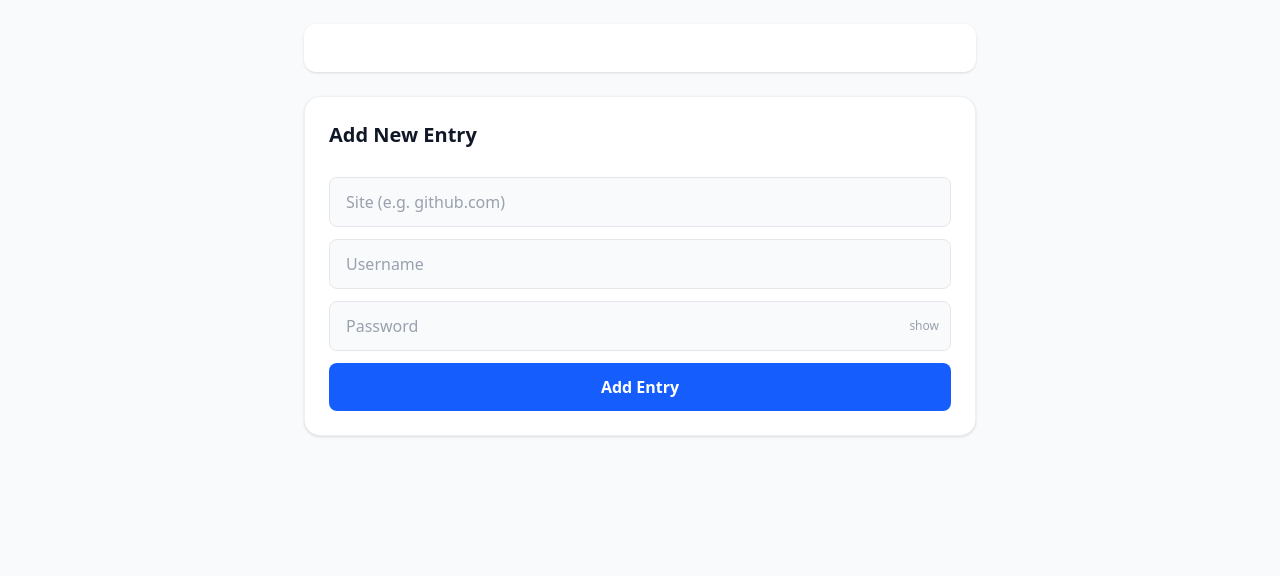
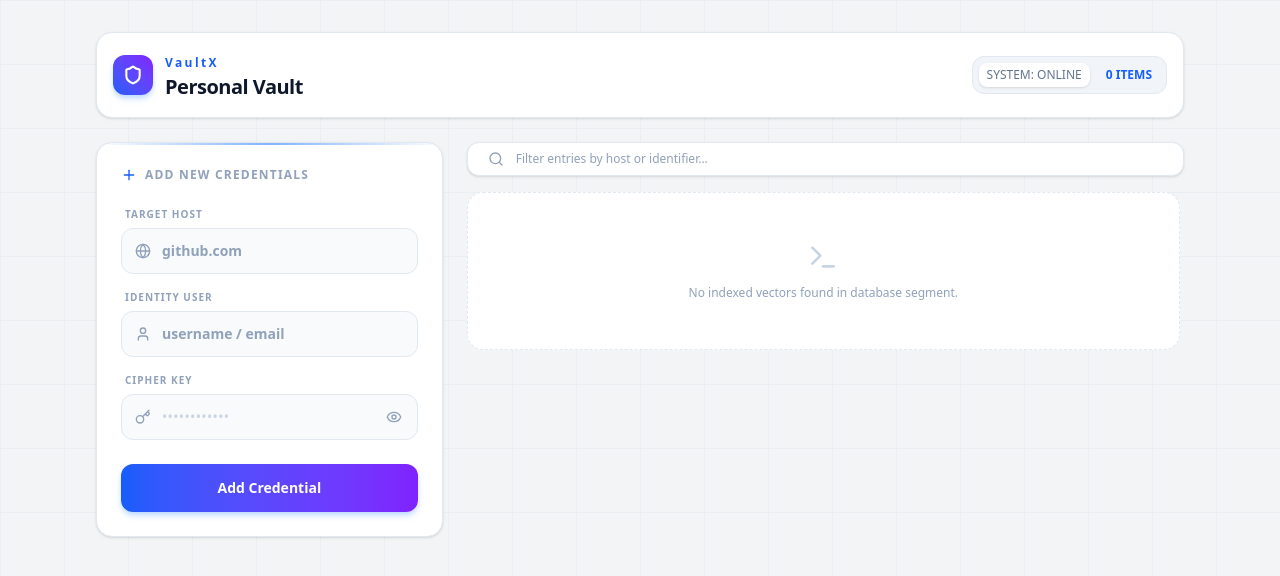
Before and after one commit to afnank16/Password-Manager, a React (Vite) app: page / in a window 1280 px wide. Both pictures are taken after typing "Sample", "Sample123", "Sample123" into the empty fields and a click on the button "Create Vault". Shown: the top 576 px of the page. Built offline with nearby package versions, Linux system fonts and the light colour scheme.

Commit message:
style: enhance VaultList component with new UI elements and improved layout

```diff
--- a/src/components/VaultList.jsx
+++ b/src/components/VaultList.jsx
@@ -1,12 +1,15 @@
 import { useState } from "react";
 import { addPasswordEntry, removeEntry, loadAllEntries, editPasswordEntry } from "../db/vault";
 import { saveEntry, getAllEntries, deleteEntry, getMeta, setMeta, updateEntry } from "../db/db";
+import { Shield, Key, User, Globe, Eye, EyeOff, Copy, Check, Edit2, Trash2, Plus, Terminal, Search } from "lucide-react";
 
 
 function VaultList({ vaultKey, entries, setEntries, vaultId, vaultName }) {
   const [editingId, setEditingId] = useState(null);
   const [editFields, setEditFields] = useState({ site: "", username: "", password: "" });
   const [site, setSite] = useState("");
+  const [deleteId, setDeleteId] = useState(null);
+  const [openDeleteModal, setOpenDeleteModal] = useState(false);
   const [username, setUsername] = useState("");
   const [password, setPassword] = useState("");
   const [visibleIds, setVisibleIds] = useState([]);
@@ -58,161 +61,270 @@ async function handleEdit() {
     setEditFields({ site: entry.site, username: entry.username, password: entry.password });
   }
 
+
   return (
-    <div className="min-h-screen bg-gray-50 text-white p-6">
-      <div className="max-w-2xl mx-auto flex flex-col gap-6">
-        <header className=" rounded-xl w-full bg-white p-4 shadow-sm flex items-center justify-center">
-          <h1 className="text-3xl font-bold my-2 text-slate-900 text-center">{vaultName}</h1>
+   <div className="min-h-screen bg-[#d2d8eb] bg-gray-100 text-slate-800 antialiased selection:bg-blue-100 overflow-x-hidden">
+      {/* Subtle Engineering Grid Overlay */}
+      <div className="absolute inset-0 bg-[linear-gradient(to_right,#e2e8f080_1px,transparent_1px),linear-gradient(to_bottom,#e2e8f080_1px,transparent_1px)] bg-[size:4rem_4rem] pointer-events-none" />
+
+      <div className="max-w-6xl mx-auto p-4 md:p-8 relative z-10">
+
+        {/* --- DESKTOP APPLICATION CONTROLS BAR --- */}
+        <header className="mb-6 bg-white border border-slate-200 shadow-sm rounded-2xl p-4 flex flex-col sm:flex-row items-center justify-between gap-4">
+          <div className="flex items-center gap-3">
+            <div className="w-10 h-10 rounded-xl bg-gradient-to-tr from-blue-600 to-violet-600 flex items-center justify-center shadow-md shadow-blue-200">
+              <Shield className="w-5 h-5 text-white" strokeWidth={2.5} />
+            </div>
+            <div>
+              <span className="text-[12px] font-black  tracking-[0.2em] text-blue-600">VaultX</span>
+              <h1 className="text-xl font-black tracking-tight text-slate-900">{vaultName || "Personal Vault"}</h1>
+            </div>
+          </div>
+
+          {/* Action Header Stats */}
+          <div className="flex items-center gap-2 bg-slate-100 border border-slate-200 rounded-xl p-1.5 text-xs">
+            <span className="px-2 py-1 bg-white rounded-lg text-slate-500 shadow-sm">SYSTEM: ONLINE</span>
+            <span className="px-2 py-1 text-blue-600 font-bold">{filtered?.length || 0} ITEMS</span>
+          </div>
         </header>
 
+        {/* --- MAIN DESKTOP GRID --- */}
+        <div className="grid lg:grid-cols-12 gap-6 items-start">
 
-        {/* Add Entry Form */}
-        <div className="bg-white p-6 rounded-2xl flex flex-col gap-3 shadow-sm border border-gray-200/60">
-          <h2 className="text-xl font-semibold text-gray-900 mb-4">Add New Entry</h2>
+          {/* LEFT COLUMN: CONTROL PANEL & FORM (4 Cols) */}
+          <div className="lg:col-span-4 space-y-6">
+            <div className="bg-white border border-slate-200 rounded-2xl p-6 shadow-sm relative overflow-hidden">
+              <div className="absolute top-0 left-0 w-full h-[2px] bg-gradient-to-r from-transparent via-blue-500 to-transparent opacity-60" />
+
+              <div className="flex items-center gap-2 mb-6">
+                <Plus className="w-4 h-4 text-blue-600" />
+                <h2 className="text-xs font-black uppercase tracking-widest text-slate-400">Add New Credentials</h2>
+              </div>
+
+              <div className="space-y-4">
+                <div className="space-y-1.5">
+                  <label className="text-[10px] font-bold uppercase tracking-widest text-slate-400 block ml-1">Target Host</label>
+                  <div className="relative">
+                    <Globe className="absolute left-3.5 top-1/2 -translate-y-1/2 w-4 h-4 text-slate-400" />
                     <input
                       type="text"
-            placeholder="Site (e.g. github.com)"
+                      placeholder="github.com"
                       value={site}
                       onChange={(e) => setSite(e.target.value)}
-            className="bg-gray-50 text-gray-900 placeholder:text-gray-400 border border-gray-200 rounded-lg px-4 py-3 outline-none focus:ring-2 focus:ring-blue-500"
+                      className="w-full bg-slate-50 text-slate-900 placeholder:text-slate-400 border border-slate-200 rounded-xl pl-10 pr-4 py-3 text-sm font-semibold focus:bg-white focus:border-blue-500 focus:ring-4 focus:ring-blue-500/5 outline-none transition-all"
                     />
+                  </div>
+                </div>
+
+                <div className="space-y-1.5">
+                  <label className="text-[10px] font-bold uppercase tracking-widest text-slate-400 block ml-1">Identity User</label>
+                  <div className="relative">
+                    <User className="absolute left-3.5 top-1/2 -translate-y-1/2 w-4 h-4 text-slate-400" />
                     <input
                       type="text"
-            placeholder="Username"
+                      placeholder="username / email"
                       value={username}
                       onChange={(e) => setUsername(e.target.value)}
-            className="bg-gray-50 text-gray-900 placeholder:text-gray-400 border border-gray-200 rounded-lg px-4 py-3 outline-none focus:ring-2 focus:ring-blue-500"
+                      className="w-full bg-slate-50 text-slate-900 placeholder:text-slate-400 border border-slate-200 rounded-xl pl-10 pr-4 py-3 text-sm font-semibold focus:bg-white focus:border-blue-500 focus:ring-4 focus:ring-blue-500/5 outline-none transition-all"
                     />
+                  </div>
+                </div>
+
+                <div className="space-y-1.5">
+                  <label className="text-[10px] font-bold uppercase tracking-widest text-slate-400 block ml-1">Cipher Key</label>
                   <div className="relative">
+                    <Key className="absolute left-3.5 top-1/2 -translate-y-1/2 w-4 h-4 text-slate-400" />
                     <input
                       type={showNewPassword ? "text" : "password"}
-              placeholder="Password"
+                      placeholder="••••••••••••"
                       value={password}
                       onChange={(e) => setPassword(e.target.value)}
-              className="bg-gray-50 text-gray-900 placeholder:text-gray-400 border border-gray-200 rounded-lg px-4 py-3 outline-none focus:ring-2 focus:ring-blue-500 w-full"
+                      className="w-full bg-slate-50 text-slate-900 placeholder:text-slate-300 border border-slate-200 rounded-xl pl-10 pr-12 py-3 text-sm focus:bg-white focus:border-blue-500 focus:ring-4 focus:ring-blue-500/5 outline-none transition-all tracking-wide"
                     />
-            <button onClick={() => setShowNewPassword(p => !p)}
-              className="absolute right-3 top-1/2 -translate-y-1/2 text-gray-400 hover:text-gray-600 text-xs cursor-pointer bg-transparent border-none">
-              {showNewPassword ? "hide" : "show"}
-            </button>
-          </div>
                     <button
-            onClick={handleAdd}
-            disabled={loading}
-            className="bg-blue-600 hover:bg-blue-700 font-semibold py-3 rounded-lg transition"
+                      onClick={() => setShowNewPassword(p => !p)}
+                      type="button"
+                      className="absolute right-3 top-1/2 -translate-y-1/2 p-1 text-slate-400 hover:text-slate-600 transition rounded-md"
                     >
-            {loading ? "Saving..." : "Add Entry"}
-          </button>
-        </div>
-
-        {/* Entries List */}
-        <div className="flex flex-col gap-3">
-
-          {filtered.map(entry => (
-            <div
-              key={entry.id}
-              className="bg-white border border-gray-100 rounded-2xl p-5 shadow-sm hover:border-gray-200 transition"
-            >
-              {editingId === entry.id ? (
-                /* EDIT MODE UI */
-                <div className="flex flex-col gap-3">
-                  <div className="grid grid-cols-1 sm:grid-cols-3 gap-3">
-                    <input
-                      className="w-full bg-gray-50 text-gray-900 placeholder-gray-400 border border-gray-200 rounded-xl px-4 py-2.5 text-sm outline-none transition focus:border-blue-500 focus:ring-4 focus:ring-blue-100"
-                      value={editFields.site}
-                      onChange={e => setEditFields(p => ({ ...p, site: e.target.value }))}
-                      placeholder="Site"
-                    />
-                    <input
-                      className="w-full bg-gray-50 text-gray-900 placeholder-gray-400 border border-gray-200 rounded-xl px-4 py-2.5 text-sm outline-none transition focus:border-blue-500 focus:ring-4 focus:ring-blue-100"
-                      value={editFields.username}
-                      onChange={e => setEditFields(p => ({ ...p, username: e.target.value }))}
-                      placeholder="Username"
-                    />
-                    <div className="relative">
-                      <input
-                        type={showEditPassword ? "text" : "password"}
-                        className="w-full bg-gray-50 text-gray-900 placeholder-gray-400 border border-gray-200 rounded-xl px-4 py-2.5 text-sm outline-none transition focus:border-blue-500 focus:ring-4 focus:ring-blue-100"
-                        value={editFields.password}
-                        onChange={e => setEditFields(p => ({ ...p, password: e.target.value }))}
-                        placeholder="Password"
-                      />
-                      <button onClick={() => setShowEditPassword(p => !p)}
-                        className="absolute right-3 top-1/2 -translate-y-1/2 text-gray-400 hover:text-gray-600 text-xs cursor-pointer bg-transparent border-none">
-                        {showEditPassword ? "hide" : "show"}
+                      {showNewPassword ? <EyeOff className="w-4 h-4" /> : <Eye className="w-4 h-4" />}
                     </button>
                   </div>
                 </div>
 
-                  <div className="flex gap-2 sm:self-end">
+                <button
+                  onClick={handleAdd}
+                  disabled={loading}
+                  className="w-full mt-2 bg-gradient-to-r from-blue-600 to-violet-600 hover:from-blue-500 hover:to-violet-500 text-white font-bold text-sm py-3.5 rounded-xl transition-all active:scale-[0.99] shadow-md shadow-blue-200 disabled:opacity-50"
+                >
+                  {loading ? "Encrypting Asset..." : "Add Credential"}
+                </button>
+              </div>
+            </div>
+          </div>
+
+          {/* RIGHT COLUMN: INTERACTIVE DATA MATRIX (8 Cols) */}
+          <div className="lg:col-span-8 space-y-4">
+
+            {/* Embedded Sub-Navbar search utility */}
+            <div className="bg-white border border-slate-200 rounded-xl p-2 flex items-center gap-3 shadow-sm">
+              <div className="pl-3 text-slate-400"><Search className="w-4 h-4" /></div>
+              <input
+                type="text"
+                placeholder="Filter entries by host or identifier..."
+                className="w-full bg-transparent border-none outline-none text-xs text-slate-700 font-medium placeholder:text-slate-400 focus:ring-0"
+              />
+            </div>
+
+            <div className="space-y-3 max-h-[calc(100vh-240px)] overflow-y-auto pr-1 scrollbar-thin scrollbar-thumb-slate-200">
+              {filtered && filtered.map(entry => (
+                <div
+                  key={entry.id}
+                  className={`border transition-all duration-200 rounded-2xl p-4 ${
+                    editingId === entry.id
+                      ? "bg-white border-blue-500 shadow-md ring-4 ring-blue-500/5"
+                      : "bg-white border-slate-200 shadow-sm hover:border-slate-300 hover:bg-slate-50/50"
+                  }`}
+                >
+                  {editingId === entry.id ? (
+                    /* --- APPLICATION DESKTOP INLINE EDIT MODE --- */
+                    <div className="space-y-4">
+                      <div className="grid grid-cols-1 md:grid-cols-3 gap-3">
+                        <div className="bg-slate-50 border border-slate-200 rounded-xl px-3 py-2 flex items-center gap-2">
+                          <Globe className="w-3.5 h-3.5 text-slate-400 shrink-0" />
+                          <input
+                            className="w-full bg-transparent border-none text-xs font-bold text-slate-900 outline-none focus:ring-0 p-0"
+                            value={editFields.site}
+                            onChange={e => setEditFields(p => ({ ...p, site: e.target.value }))}
+                            placeholder="Site Host"
+                          />
+                        </div>
+                        <div className="bg-slate-50 border border-slate-200 rounded-xl px-3 py-2 flex items-center gap-2">
+                          <User className="w-3.5 h-3.5 text-slate-400 shrink-0" />
+                          <input
+                            className="w-full bg-transparent border-none text-xs font-bold text-slate-900 outline-none focus:ring-0 p-0"
+                            value={editFields.username}
+                            onChange={e => setEditFields(p => ({ ...p, username: e.target.value }))}
+                            placeholder="Identifier"
+                          />
+                        </div>
+                        <div className="bg-slate-50 border border-slate-200 rounded-xl px-3 py-2 flex items-center justify-between gap-2">
+                          <div className="flex items-center gap-2 w-full">
+                            <Key className="w-3.5 h-3.5 text-slate-400 shrink-0" />
+                            <input
+                              type={showEditPassword ? "text" : "password"}
+                              className="w-full bg-transparent border-none text-xs text-blue-600 outline-none focus:ring-0 p-0 tracking-wide"
+                              value={editFields.password}
+                              onChange={e => setEditFields(p => ({ ...p, password: e.target.value }))}
+                              placeholder="Secret Cipher"
+                            />
+                          </div>
+                          <button
+                            onClick={() => setShowEditPassword(p => !p)}
+                            type="button"
+                            className="text-slate-400 hover:text-slate-600 transition"
+                          >
+                            {showEditPassword ? <EyeOff className="w-3.5 h-3.5" /> : <Eye className="w-3.5 h-3.5" />}
+                          </button>
+                        </div>
+                      </div>
+
+                      <div className="flex justify-end gap-2">
+                        <button
+                          onClick={() => setEditingId(null)}
+                          className="bg-slate-100 hover:bg-slate-200 text-slate-600 font-bold px-4 py-2 rounded-xl text-xs transition"
+                        >
+                          Cancel
+                        </button>
                         <button
                           onClick={handleEdit}
-                      className="bg-blue-600 hover:bg-blue-700 text-white font-semibold px-5 py-2 rounded-xl text-sm transition shadow-sm shadow-blue-100"
+                          className="bg-blue-600 hover:bg-blue-500 text-white font-black px-4 py-2 rounded-xl text-xs transition shadow-sm shadow-blue-200"
                         >
                           Save Changes
-                    </button>
-                    <button
-                      onClick={() => setEditingId(null)}
-                      className="bg-white border border-gray-200 hover:bg-gray-50 text-gray-500 font-medium px-4 py-2 rounded-xl text-sm transition"
-                    >
-                      Cancel
                         </button>
                       </div>
                     </div>
                   ) : (
-                /* DISPLAY MODE UI */
-                <div className="flex flex-col sm:flex-row sm:items-center justify-between gap-4">
-                  <div className="flex-1 flex flex-col gap-1.5">
-                    <p className="font-bold text-gray-900">{entry.site}</p>
+                    /* --- PREMIUM DESKTOP APPARATUS VIEW MODE --- */
+                    <div className="flex flex-col md:flex-row md:items-center justify-between gap-4">
 
-                    <div className="flex flex-wrap items-center gap-x-4 gap-y-1 text-sm text-gray-500">
-                      <span className="flex items-center gap-1">
-                        <span className="text-gray-400">👤</span> {entry.username}
+                      {/* Grid Item Details */}
+                      <div className="flex items-center gap-4 flex-1 min-w-0">
+                        {/* Domain App Visual Node */}
+                        <div className="w-10 h-10 rounded-xl bg-slate-50 border border-slate-200 flex items-center justify-center shrink-0 text-slate-500 font-black text-sm uppercase">
+                          {entry.site ? entry.site.substring(0, 2) : "••"}
+                        </div>
+
+                        <div className="space-y-0.5 min-w-0 flex-1">
+                          <h4 className="font-bold text-slate-900 text-sm truncate tracking-tight">{entry.site}</h4>
+                          <div className="flex flex-wrap items-center gap-x-3 text-xs text-slate-500 font-medium">
+                            <span className="flex items-center gap-1 max-w-[150px] truncate">
+                              <span className="text-slate-400">usr:</span> {entry.username}
                             </span>
-
+                            <span className="text-slate-300">•</span>
                             <span className="flex items-center gap-2">
-                        <span className="text-gray-400">🔑</span>
-                        <span className="font-mono bg-gray-50 px-2 py-0.5 rounded border border-gray-100 text-gray-700 text-xs tracking-wider">
-                          {visibleIds.includes(entry.id) ? entry.password : "••••••••••"}
+                              <span className="text-slate-400">pwd:</span>
+                              <span className={`px-2 py-0.5 rounded text-xs tracking-wider ${visibleIds.includes(entry.id) ? "bg-blue-50 text-blue-600 border border-blue-100" : "bg-slate-100 text-slate-400"}`}>
+                                {visibleIds.includes(entry.id) ? entry.password : "••••••••••••"}
                               </span>
-
-                        <div className="flex items-center gap-3 ml-1 border-l border-gray-200 pl-3">
-                          <button
-                            onClick={() => toggleVisibility(entry.id)}
-                            className="text-xs font-semibold text-blue-600 hover:text-blue-700 transition"
-                          >
-                            {visibleIds.includes(entry.id) ? "Hide" : "Show"}
-                          </button>
-                          <button
-                            onClick={() => copyPassword(entry.id, entry.password)}
-                            className={`text-xs font-semibold transition ${copied === entry.id ? "text-green-600" : "text-gray-400 hover:text-gray-600"}`}
-                          >
-                            {copied === entry.id ? "Copied!" : "Copy"}
-                          </button>
-                        </div>
                             </span>
                           </div>
                         </div>
+                      </div>
 
-                  {/* Action Controls (Edit / Delete) */}
-                  <div className="flex items-center justify-end gap-2 border-t sm:border-none pt-3 sm:pt-0 border-gray-50">
+                      {/* Interactive Control Blocks */}
+                      <div className="flex items-center gap-4 justify-between md:justify-end shrink-0 border-t md:border-none border-slate-100 pt-2 md:pt-0">
+                        {/* Utility Micro-Actions */}
+                        <div className="flex items-center bg-slate-50 border border-slate-200/80 rounded-xl p-1">
+                          <button
+                            onClick={() => toggleVisibility(entry.id)}
+                            className="p-2 text-slate-400 hover:text-slate-700 hover:bg-white rounded-lg transition shadow-none hover:shadow-sm"
+                            title={visibleIds.includes(entry.id) ? "Hide Password" : "Reveal Password"}
+                          >
+                            {visibleIds.includes(entry.id) ? <EyeOff className="w-3.5 h-3.5" /> : <Eye className="w-3.5 h-3.5" />}
+                          </button>
+
+                          <div className="w-[1px] h-4 bg-slate-200 my-auto" />
+
+                          <button
+                            onClick={() => copyPassword(entry.id, entry.password)}
+                            className={`p-2 transition rounded-lg ${copied === entry.id ? "text-emerald-600 bg-emerald-50" : "text-slate-400 hover:text-slate-700 hover:bg-white"}`}
+                            title="Copy Password"
+                          >
+                            {copied === entry.id ? <Check className="w-3.5 h-3.5" /> : <Copy className="w-3.5 h-3.5" />}
+                          </button>
+                        </div>
+
+                        {/* Resource Modifiers */}
+                        <div className="flex items-center gap-1.5">
                           <button
                             onClick={() => startEdit(entry)}
-                      className="text-gray-600 hover:bg-gray-50 px-3 py-1.5 rounded-lg text-sm font-medium transition"
+                            className="p-2 bg-slate-50 hover:bg-slate-100 text-slate-500 hover:text-slate-800 border border-slate-200/60 rounded-xl transition"
                           >
-                      Edit
+                            <Edit2 className="w-3.5 h-3.5" />
                           </button>
                           <button
                             onClick={() => handleDelete(entry.id)}
-                      className="text-red-500 hover:bg-red-50 px-3 py-1.5 rounded-lg text-sm font-medium transition"
+                            className="p-2 bg-slate-50 hover:bg-red-50 text-slate-400 hover:text-red-600 border border-slate-200/60 rounded-xl transition"
                           >
-                      Delete
+                            <Trash2 className="w-3.5 h-3.5" />
                           </button>
                         </div>
+                      </div>
+
                     </div>
                   )}
                 </div>
               ))}
+
+              {(!filtered || filtered.length === 0) && (
+                <div className="text-center py-12 bg-white border border-dashed border-slate-200 rounded-2xl">
+                  <Terminal className="w-8 h-8 text-slate-300 mx-auto mb-3" />
+                  <p className="text-xs text-slate-400">No indexed vectors found in database segment.</p>
+                </div>
+              )}
+            </div>
+
+          </div>
         </div>
 
       </div>
```
Lines whose indentation alone changed are shown as unchanged.
